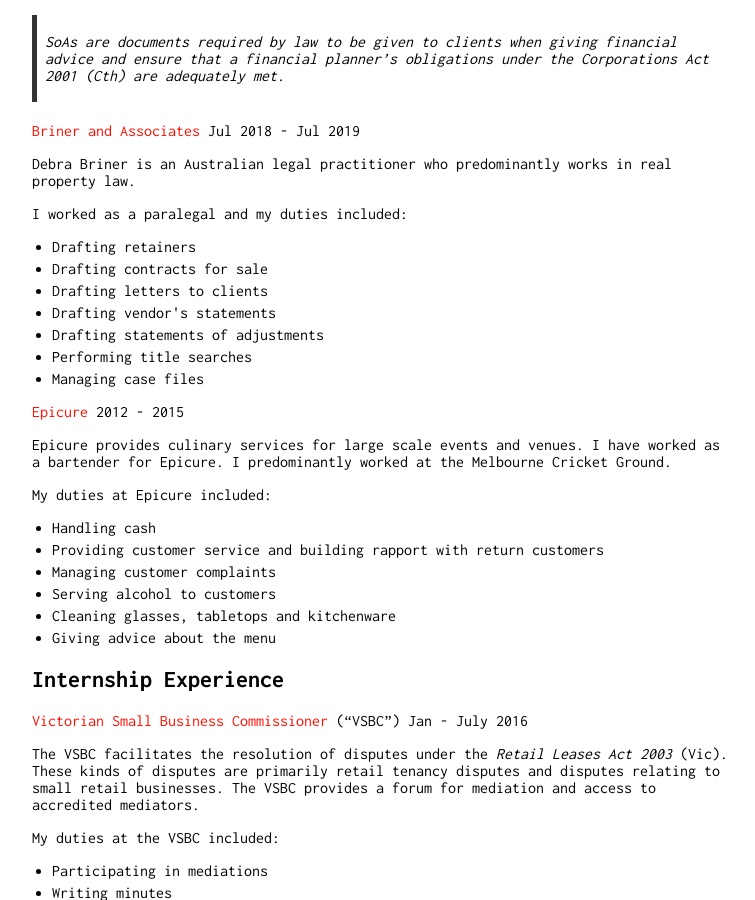
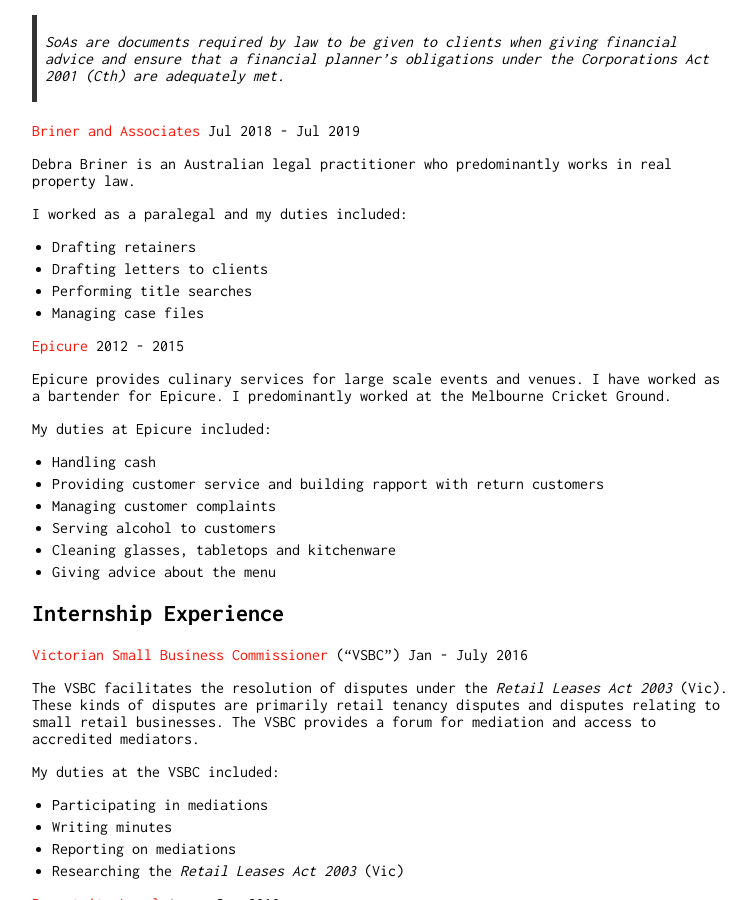
Before and after one commit to Wigdo/cv, a Jekyll site: the page built from index.md, in a window 1280 px wide and 900 px high, scrolled down 1076 px. Shown: the whole window, without its empty margins (258-1013 px from the left). Built offline with Jekyll 4.4.1, drawn with Linux system fonts in a browser that asks for light colours; our own code applies the rules of GitHub Pages for plain Markdown files.

Commit message:
Update index.md

```diff
--- a/index.md
+++ b/index.md
@@ -59,10 +59,7 @@ I worked as a paralegal and my duties included: </p>
 <ul>
 
   <li> Drafting retainers </li>
-  <li> Drafting contracts for sale </li>
   <li> Drafting letters to clients </li>
-  <li> Drafting vendor's statements </li>
-  <li> Drafting statements of adjustments </li>
   <li> Performing title searches </li>
   <li> Managing case files </li>
 
```
